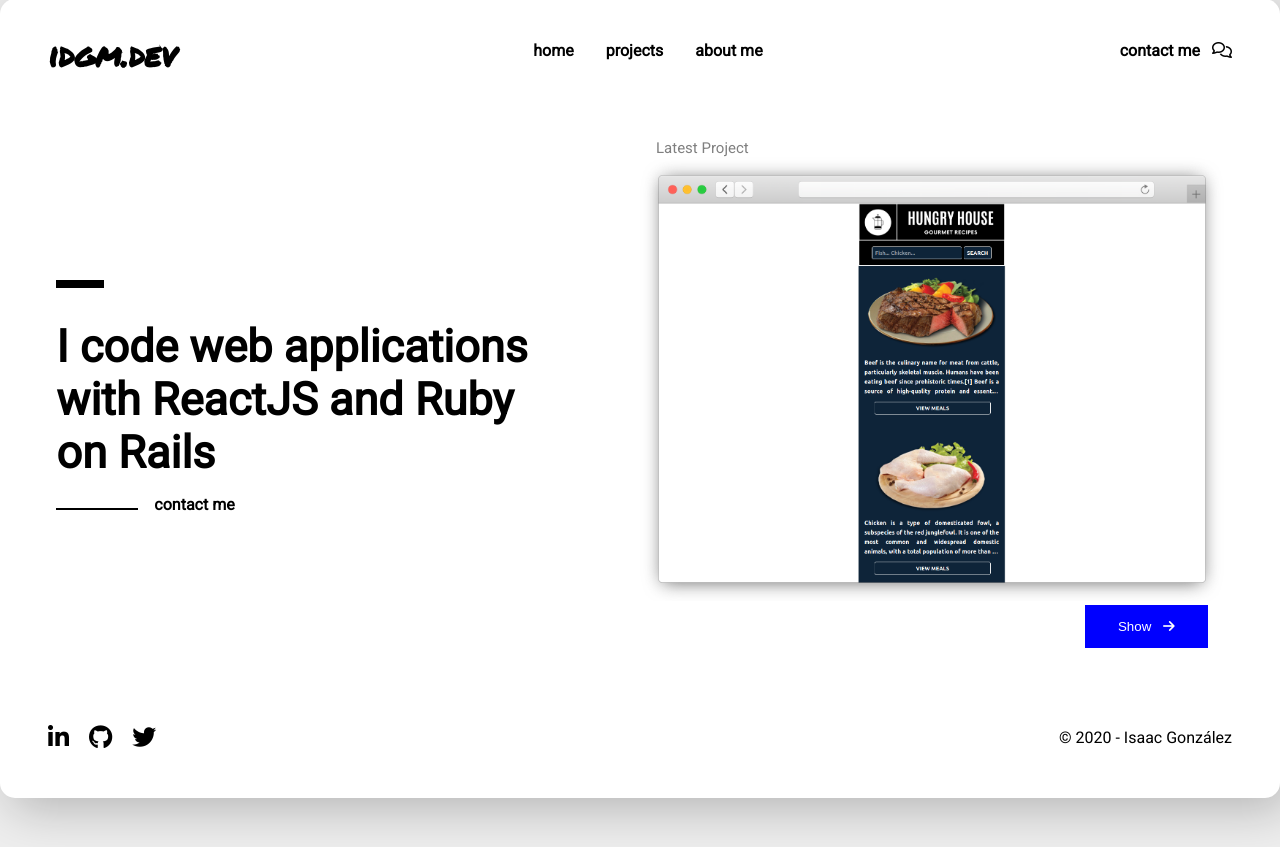
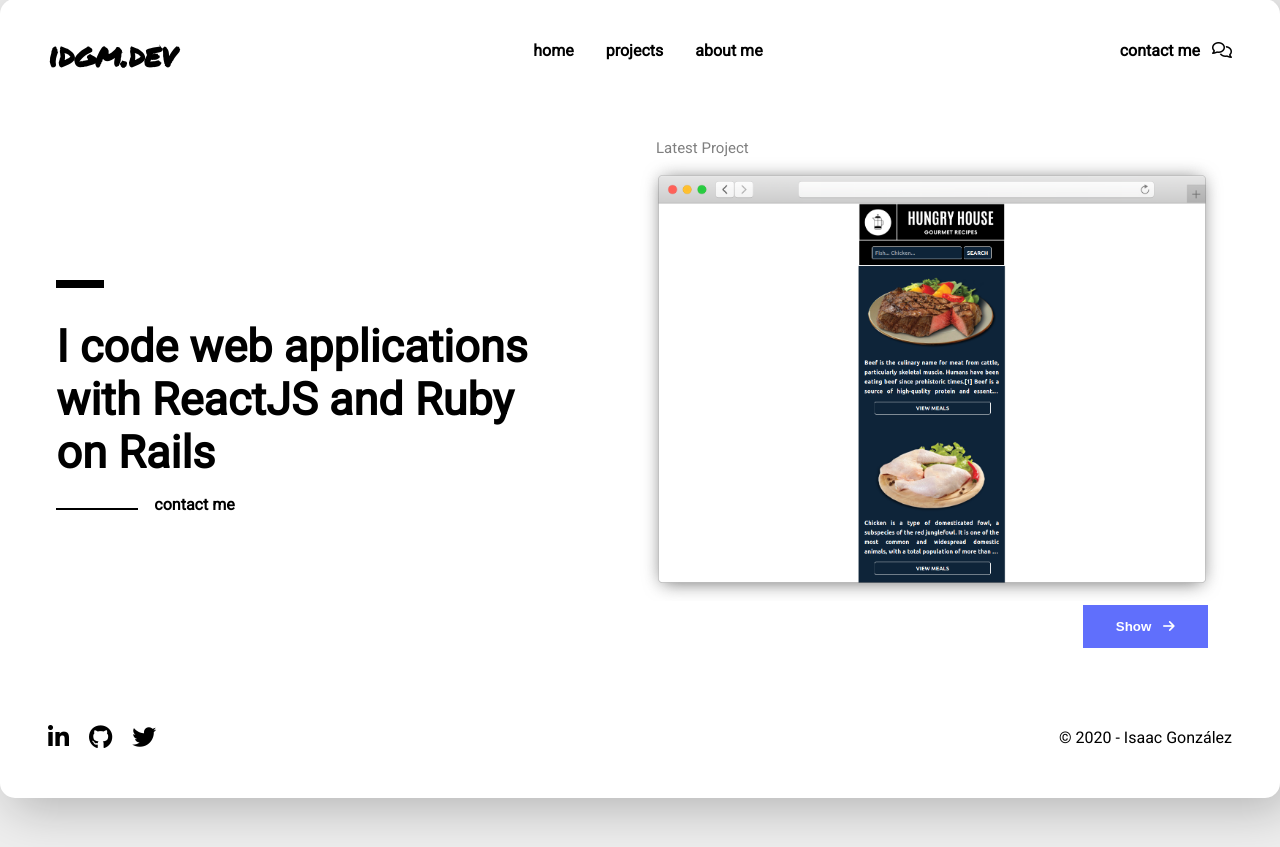
Before and after one commit to idgm5/portfolio, a PHP site: page / in a window 1280 px wide. Shown: the part 65-912 px from the top of the page. Run offline with PHP 8.4, Linux system fonts and the light colour scheme; some libraries are stand-ins or nearby versions.

Commit message:
update button

```diff
--- a/assets/style.css
+++ b/assets/style.css
@@ -119,9 +119,10 @@ body {
 
 .body-project>button {
   float: right;
+  font-weight: bold;
   padding: 0.8rem 2rem;
   border: 1px solid transparent;
-  background-color: blue;
+  background-color: #606ffc;
   color: white;
   margin-right: 1rem;
   cursor: pointer;
```
